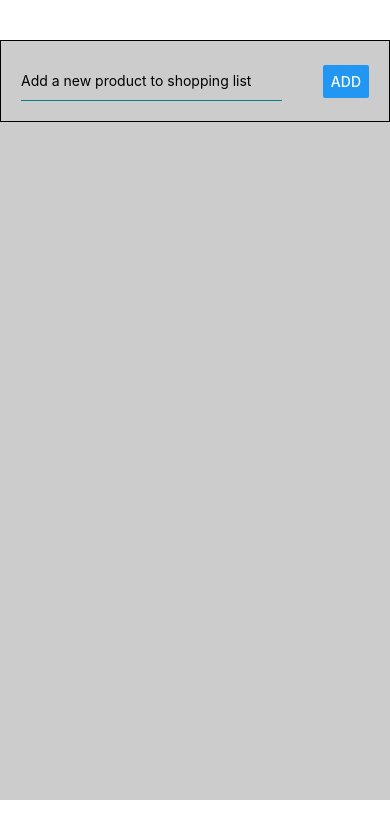
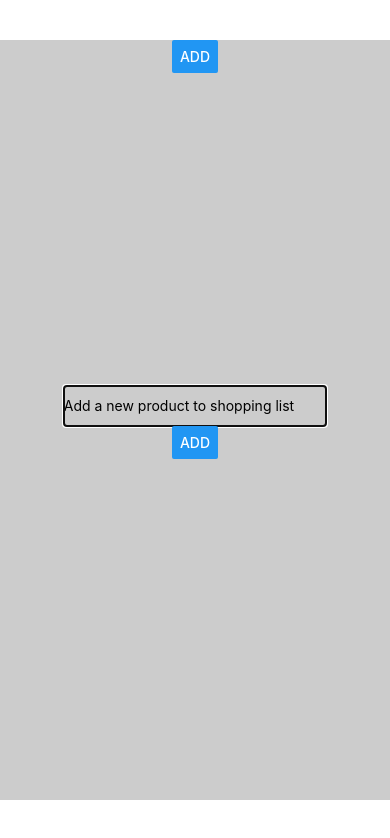
Before and after one commit to BlasAdayMedinaGonzalez/shopping-list, a React Native app: screen / in a window 390 px wide. Both pictures are taken after a click on the button "ADD". Shown: the top 838 px of the page. Built offline with nearby package versions, Linux system fonts and the light colour scheme.

Commit message:
Feature: Added a Modal to InputGroup

```diff
--- a/App.js
+++ b/App.js
@@ -1,11 +1,13 @@
 import { useState } from "react";
 
 import { FlatList, ScrollView, StyleSheet, Text, View } from "react-native";
+import { Button } from "react-native-web";
 import InputGroup from "./components/InputGroup";
 import Item from "./components/Item";
 
 export default function App() {
   const [productList, setproductList] = useState([]);
+  const [showModal, setshowModal] = useState(false);
 
   const addproductHandler = (productName) => {
     if (productName !== "") {
@@ -16,6 +18,7 @@ export default function App() {
           value: productName
         },
       ]);
+      setshowModal(false);
     }
     console.log(productList);
   };
@@ -28,7 +31,8 @@ export default function App() {
 
   return (
     <View style={styles.container}>
-      <InputGroup onAddproductHandler={addproductHandler} />
+      <Button title={"Add"} onPress={() => setshowModal(true)} />
+      <InputGroup onAddproductHandler={addproductHandler} addModal={showModal} />
       <View style={styles.listContainer}>
         <FlatList data = {productList} renderItem={itemData => {
           const {key, value} = itemData.item;
--- a/components/InputGroup.js
+++ b/components/InputGroup.js
@@ -1,7 +1,7 @@
 import { useState } from "react";
-import { Button, StyleSheet, TextInput, View } from "react-native";
+import { Modal, Button, StyleSheet, TextInput, View } from "react-native";
 
-const InputGroup = ({onAddproductHandler}) => {
+const InputGroup = ({onAddproductHandler, addModal}) => {
   const [productName, setproductName] = useState("");
 
   const productNameHandler = (productText) => {
@@ -15,6 +15,7 @@ const InputGroup = ({onAddproductHandler}) => {
   };
 
   return (
+    <Modal visible={addModal} animationType={"slide"} transparent={true}>
       <View style={styles.inputGroup}>
         <TextInput
           style={styles.productInput}
@@ -29,18 +30,18 @@ const InputGroup = ({onAddproductHandler}) => {
           onPress={validateProduct}
         />
       </View>
+    </Modal>
+
   );
 };
 
 const styles = StyleSheet.create({
   inputGroup: {
-    flexDirection: "row",
-    justifyContent: "space-between",
+    flexDirection: "column",
+    justifyContent: "center",
     alignItems: "center",
-    borderColor: "black",
-    borderWidth: 1,
-    width: "100%",
     padding: 20,
+    flex: 1
   },
   productInput: {
     width: "75%",
```
Lines whose indentation alone changed are shown as unchanged.
